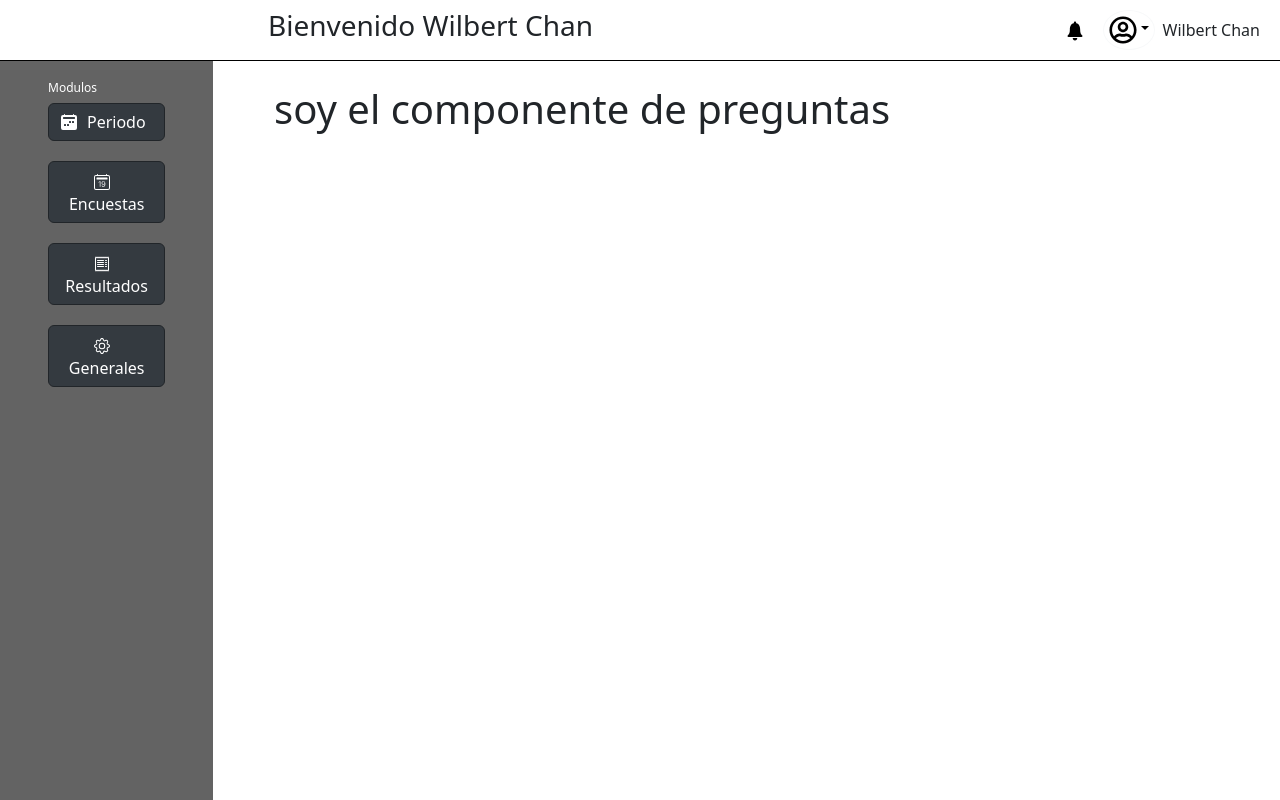
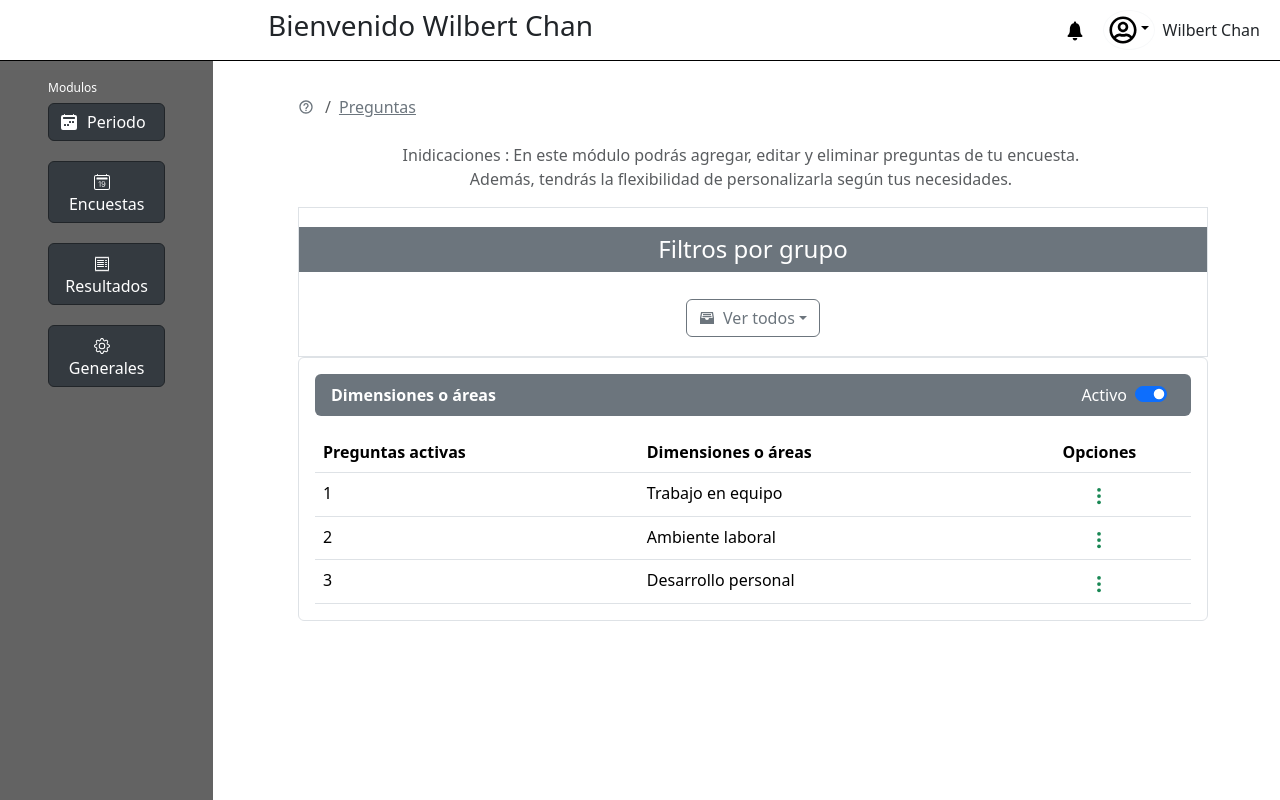
Before and after one commit to wilbert2004/Woorkfell, a React (Create React App) app in the folder frontend/: page /preguntas in a window 1280 px wide. Built offline with nearby package versions, Linux system fonts and the light colour scheme; a web font is replaced by a local one.

Commit message:
AvancePreguntas

```diff
--- a/frontend/src/components/preguntas.jsx
+++ b/frontend/src/components/preguntas.jsx
@@ -1,10 +1,117 @@
 import React from "react";
 import Home from "./home";
+import { Link } from "react-router-dom";
+import { MdHelpOutline } from "react-icons/md";
+import { IoFileTrayFullSharp } from "react-icons/io5";
+import { IoEllipsisVertical } from "react-icons/io5";
 const preguntas = () => {
   return (
     <Home>
-      <div>
-        <h1>soy el componente de preguntas </h1>
+      <div className="container-fluid">
+        <div className="container">
+          <div className="navbar">
+            <nav aria-label="breadcrumb">
+              <ol className="breadcrumb">
+                <li className="breadcrumb-item">
+                  <Link to="/configuracion" className="link-secondary">
+                    <MdHelpOutline style={{ marginRight: "3px" }} />
+                  </Link>
+                </li>
+                <li
+                  className="breadcrumb-item active"
+                  aria-current="page"
+                  style={{ marginTop: "2px" }}
+                >
+                  {/*Esto me ridirige a un lugar */}
+                  <Link to="/dimensiones" className="link-secondary">
+                    Preguntas
+                  </Link>
+                </li>
+              </ol>
+            </nav>
+          </div>
+          <div>
+
+            <div className="container">
+              <div className="row justify-content-center">
+                <div className="col-md-10 text-center">
+                  <p className="text-muted">
+                    Inidicaciones : En este módulo podrás agregar, editar y eliminar preguntas de tu encuesta. Además, tendrás la flexibilidad de personalizarla según tus necesidades.                  </p>
+                </div>
+              </div>
+            </div>
+
+
+            <div className="container border w-100 d-flex flex-column justify-content-evenly align-items-center " style={{ height: "150px", padding: "0px", paddingTop: "0px" }}>
+
+              <div className="w-100 bg-secondary text-white text-center py-2">
+                <p className="h4 mb-0">Filtros por grupo</p>
+              </div>
+
+              <div className="dropdown text-center mt-2">
+                <button
+                  className="btn btn-outline-secondary dropdown-toggle d-flex align-items-center justify-content-center "
+                  type="button"
+                  data-bs-toggle="dropdown"
+                  aria-expanded="false"
+                >
+                  <IoFileTrayFullSharp className="me-2" /> Ver todos
+                </button>
+                <ul className="dropdown-menu w-100">
+                  {["Trabajo en equipo", "Ambiente laboral", "Desarrollo personal"].map((item) => (
+                    <li key={item}>
+                      <button className="dropdown-item text-center" type="button">
+                        {item}
+                      </button>
+                    </li>
+                  ))}
+                </ul>
+              </div>
+            </div>
+
+            <div className="container border rounded p-3">
+
+              <div className="d-flex justify-content-between align-items-center bg-secondary text-white px-3 py-2 rounded">
+                <span className="fw-bold">Dimensiones o áreas</span>
+                <div className="d-flex align-items-center">
+                  <span className="me-2">Activo</span>
+                  <div className="form-check form-switch">
+                    <input className="form-check-input" type="checkbox" defaultChecked />
+                  </div>
+                </div>
+              </div>
+
+
+              <table className="table mt-3 mb-0">
+                <thead className="bg-secondary text-white">
+                  <tr>
+                    <th scope="col">Preguntas activas</th>
+                    <th scope="col">Dimensiones o áreas</th>
+                    <th scope="col" className="text-center">Opciones</th>
+                  </tr>
+                </thead>
+                <tbody>
+                  {[
+                    { id: 1, name: "Trabajo en equipo" },
+                    { id: 2, name: "Ambiente laboral" },
+                    { id: 3, name: "Desarrollo personal" },
+                  ].map((item) => (
+                    <tr key={item.id}>
+                      <td>{item.id}</td>
+                      <td>{item.name}</td>
+                      <td className="text-center">
+                        <button className="btn btn-link text-success p-0">
+                          <IoEllipsisVertical size={20} />
+                        </button>
+                      </td>
+                    </tr>
+                  ))}
+                </tbody>
+              </table>
+            </div>
+
+          </div>
+        </div>
       </div>
     </Home>
   );
```
